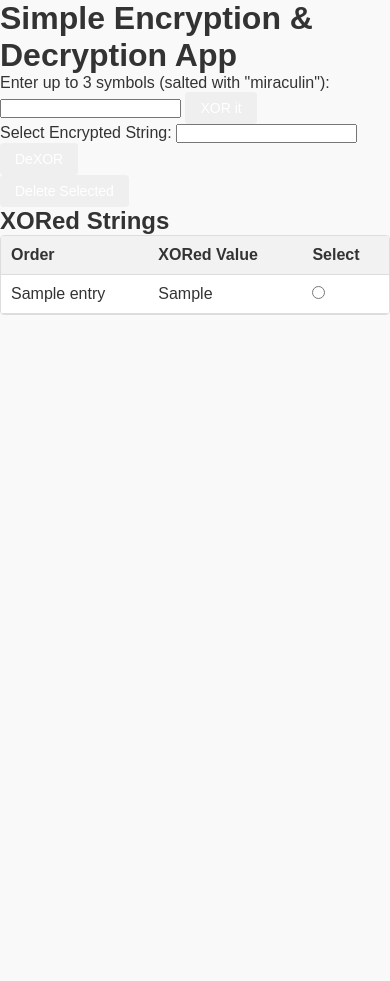
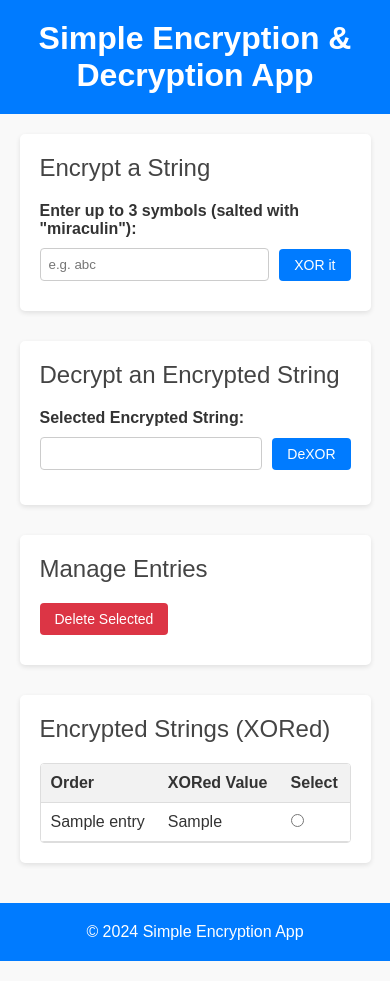
Before and after one commit to Badafald/miraculin, a Flask app: page / in a window 390 px wide. Before the commit the page ends 315 px from the top, so only its background shows below. Run offline with Flask 3, Linux system fonts and the light colour scheme; a database or web service that is not in the repository returns one stand-in record (values such as "Sample title"); data that the repository does not hold is empty.

Commit message:
Improve UX, enhance layout responsiveness

```diff
--- a/v 0.2.0/app/web_interface_service/templates/index.html
+++ b/v 0.2.0/app/web_interface_service/templates/index.html
@@ -1,38 +1,55 @@
 <!DOCTYPE html>
 <html lang="en">
-    <link rel="stylesheet" href="/static/style.css">
-    <script src="/static/script.js"></script>
 <head>
     <meta charset="UTF-8">
     <meta name="viewport" content="width=device-width, initial-scale=1.0">
     <title>Simple Encryption App</title>
+    <link rel="stylesheet" href="/static/style.css">
+    <script src="/static/script.js" defer></script>
 </head>
-
 <body>
 
-<div class="container">
-    <h1>Simple Encryption & Decryption App</h1>
+<header class="header">
+    <h1>Simple Encryption &amp; Decryption App</h1>
+</header>
 
-    <div class="input-box">
+<main class="main-content">
+
+    <!-- Encryption Input Section -->
+    <section class="section input-section">
+        <h2>Encrypt a String</h2>
+        <div class="input-group">
             <label for="user_input">Enter up to 3 symbols (salted with "miraculin"):</label>
-        <input type="text" id="user_input" maxlength="3">
-        <button class="btn" id="encrypt-button" onclick="encryptInput()">XOR it</button>
-        <span id="error-message-encrypt-button" class="error" style="display:none;"></span>
+            <input type="text" id="user_input" maxlength="3" placeholder="e.g. abc">
+            <button class="btn btn-primary" id="encrypt-button" onclick="encryptInput()">XOR it</button>
         </div>
+        <span id="error-message-encrypt-button" class="error-message"></span>
+    </section>
 
-    <div class="decode-box">
-        <label for="selected_hash">Select Encrypted String:</label>
+    <!-- Decryption Input Section -->
+    <section class="section decode-section">
+        <h2>Decrypt an Encrypted String</h2>
+        <div class="input-group">
+            <label for="selected_hash">Selected Encrypted String:</label>
             <input type="text" id="selected_hash" readonly>
-        <button class="btn" id="decode-button" onclick="decodeInput()">DeXOR</button>
-        <span id="error-message-decode-button" class="error" style="display:none;"></span>
-        <p id="decoded_output"></p>
+            <button class="btn btn-primary" id="decode-button" onclick="decodeInput()">DeXOR</button>
         </div>
+        <span id="error-message-decode-button" class="error-message"></span>
+        <p id="decoded_output" class="decoded-output"></p>
+    </section>
 
-    <button class="btn" id="delete-button" onclick="deleteInput()">Delete Selected</button>
-    <span id="error-message-delete-button" class="error" style="display:none;"></span>
+    <!-- Delete Section -->
+    <section class="section delete-section">
+        <h2>Manage Entries</h2>
+        <div class="action-group">
+            <button class="btn btn-danger" id="delete-button" onclick="deleteInput()">Delete Selected</button>
+            <span id="error-message-delete-button" class="error-message"></span>
+        </div>
+    </section>
 
-    <div class="output-box">
-        <h2>XORed Strings</h2>
+    <!-- Output Table Section -->
+    <section class="section output-section">
+        <h2>Encrypted Strings (XORed)</h2>
         <div class="table-container">
             <table>
                 <thead>
@@ -47,14 +64,22 @@
                     <tr>
                         <td>{{ id }}</td>
                         <td>{{ xor_value }}</td>
-                            <td><input type="radio" name="hash" value="{{ xor_value }}" onchange="document.getElementById('selected_hash').value = this.value;"></td>
+                        <td>
+                            <input type="radio" name="hash" value="{{ xor_value }}"
+                                onchange="document.getElementById('selected_hash').value = this.value;">
+                        </td>
                     </tr>
                     {% endfor %}
                 </tbody>
             </table>
         </div>
-    </div>
-</div>
+    </section>
+
+</main>
+
+<footer class="footer">
+    <p>© 2024 Simple Encryption App</p>
+</footer>
 
 </body>
 </html>
```
Lines whose indentation alone changed are shown as unchanged.
